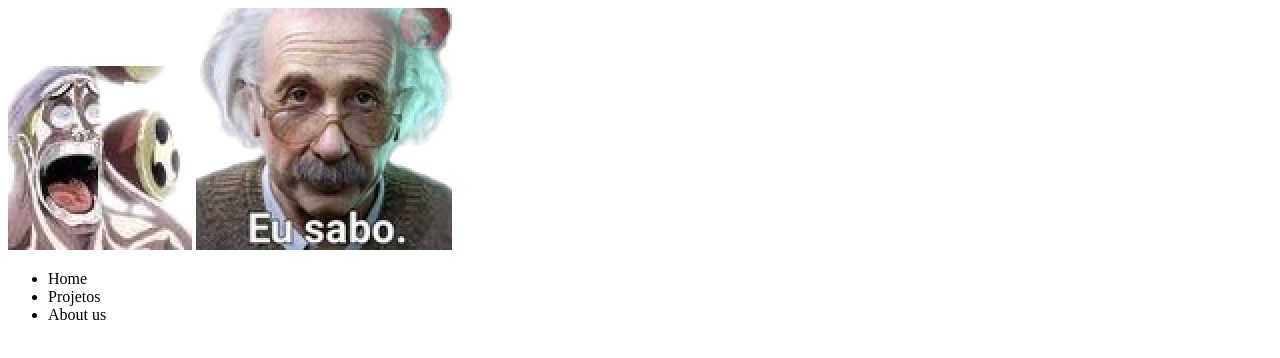
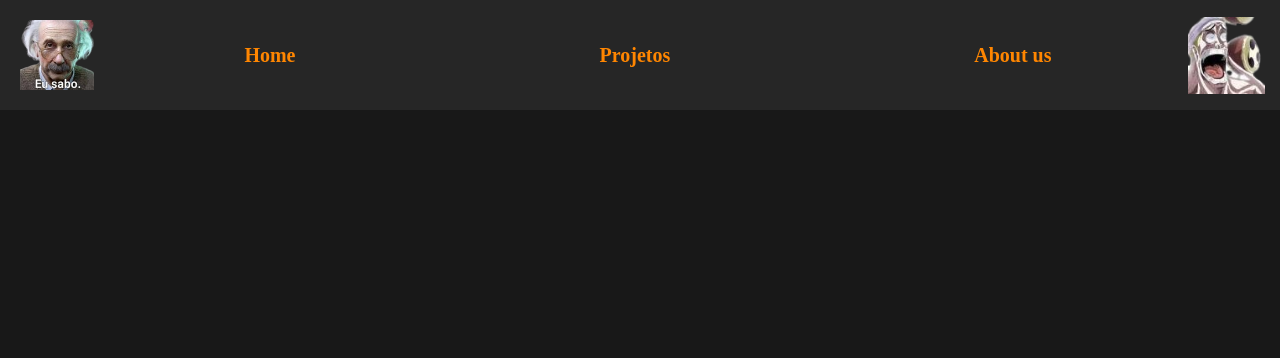
Before and after one commit to 23-Luander/ALGP-BOTS, a plain HTML site: page quemsomos/quemsomos.html in a window 1280 px wide. Drawn offline with Linux system fonts and the light colour scheme.

Commit message:
Update quemsomos.html

```diff
--- a/quemsomos/quemsomos.html
+++ b/quemsomos/quemsomos.html
@@ -4,16 +4,16 @@
     <meta charset="UTF-8">
     <meta name="viewport" content="width=device-width, initial-scale=1.0">
     <title>Document</title>
-    <link rel="stylesheet" href="aqui.css">
+    <link rel="stylesheet" href="quemsomos.css">
 </head>
 <body>
-    <header>
+    <header class="cabecalho">
         <img class="anel" src="anel.png" alt="imagem maluca aqui">
         <img class="sabo" src="sabo.png" alt="outra imagem maluca aqui">
-        <ul>
-            <li> Home </li>
-            <li> Projetos</li>
-            <li> About us</li>
+        <ul class="navegador">
+            <li class="navegadorBotoes"> Home </li>
+            <li class="navegadorBotoes"> Projetos</li>
+            <li class="navegadorBotoes"> About us</li>
         </ul>
     </header>
 </body>
```
